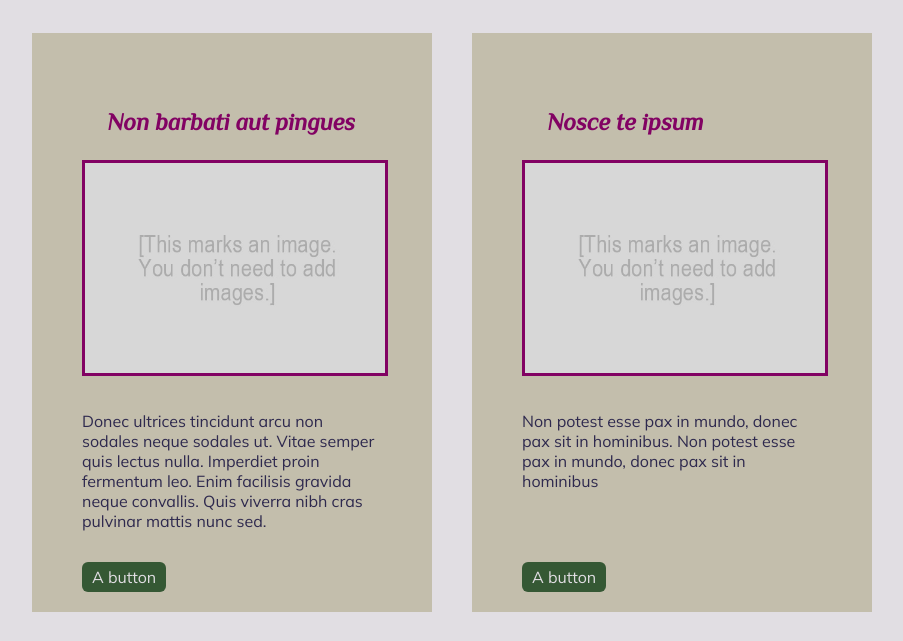
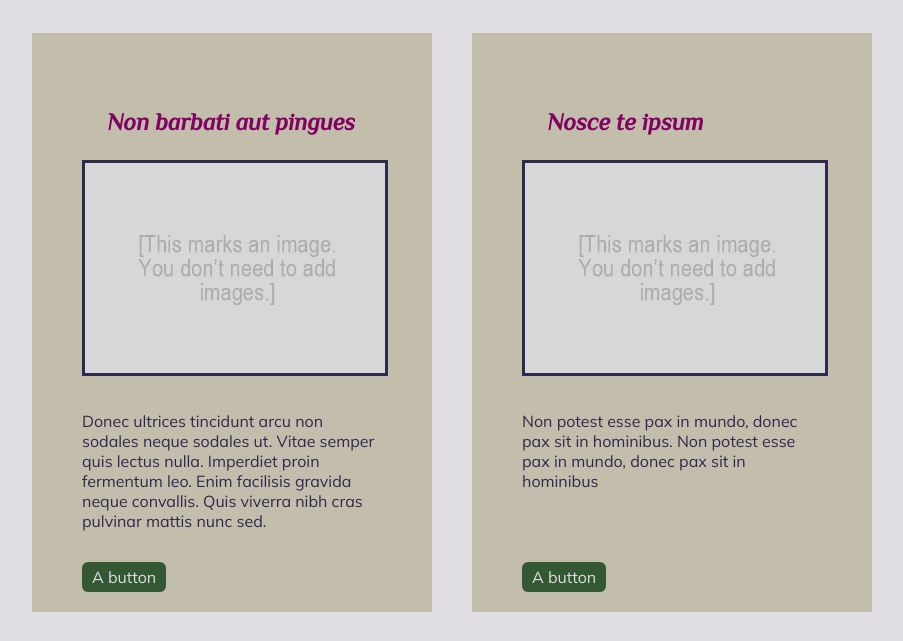
Before and after one commit to Cottiz/Cottiz.github.io, a plain HTML site: page design/index.html in a window 1280 px wide. Shown: the part 159-800 px from the top of the page, without its empty margins (188-1091 px from the left). Drawn offline with Linux system fonts and the light colour scheme.

Commit message:
värinvaihto kehyksiin

```diff
--- a/design/style.css
+++ b/design/style.css
@@ -237,7 +237,7 @@ article p {
 		float: left;
 	*/
 	border-style: solid;
-	border-color: #820263;
+	border-color: #2E294E;
 }
 
 /*-------- FOOTER ---------------*/
```
